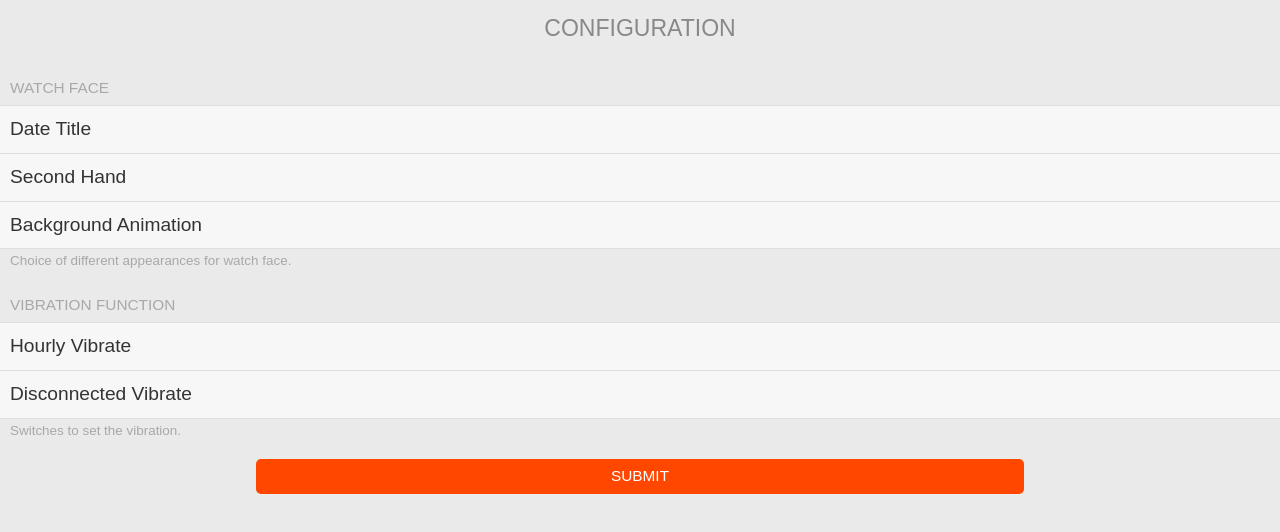
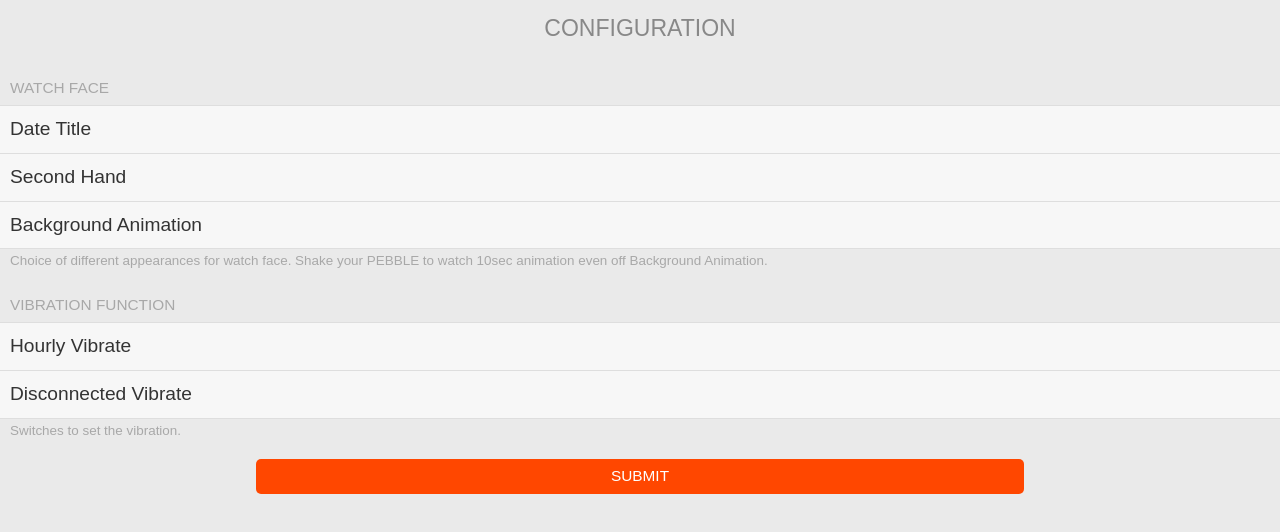
Before and after one commit to SuperYeh/BlackHole, a plain HTML site: page config/index.html in a window 1280 px wide. Drawn offline with Linux system fonts and the light colour scheme; files that its build step writes are made by us from their sources; a script that the page names is missing; a web font is replaced by a local one.

Commit message:
Update index.html

```diff
--- a/config/index.html
+++ b/config/index.html
@@ -39,6 +39,7 @@
       </div>
       <div class='item-container-footer'>
         Choice of different appearances for watch face.
+        Shake your PEBBLE to watch 10sec animation even off Background Animation.
       </div>
     </div>
 
```
